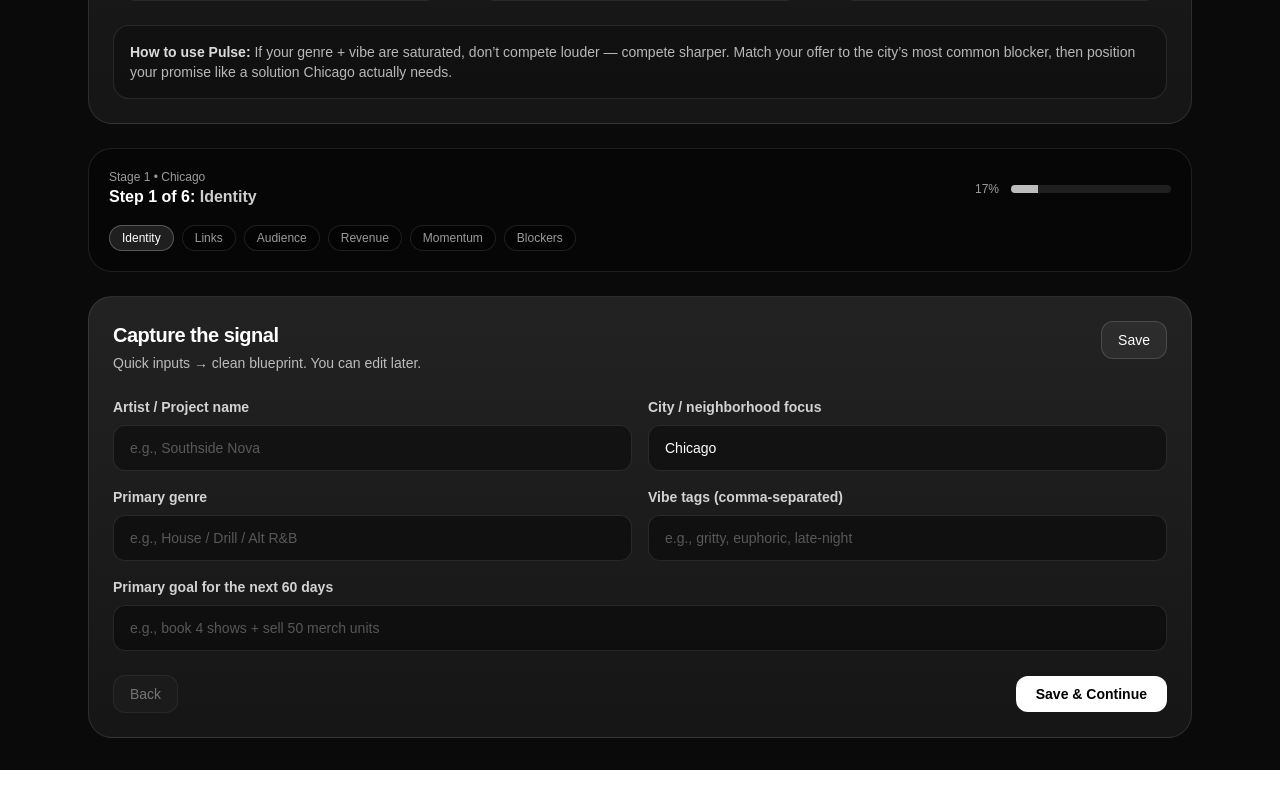
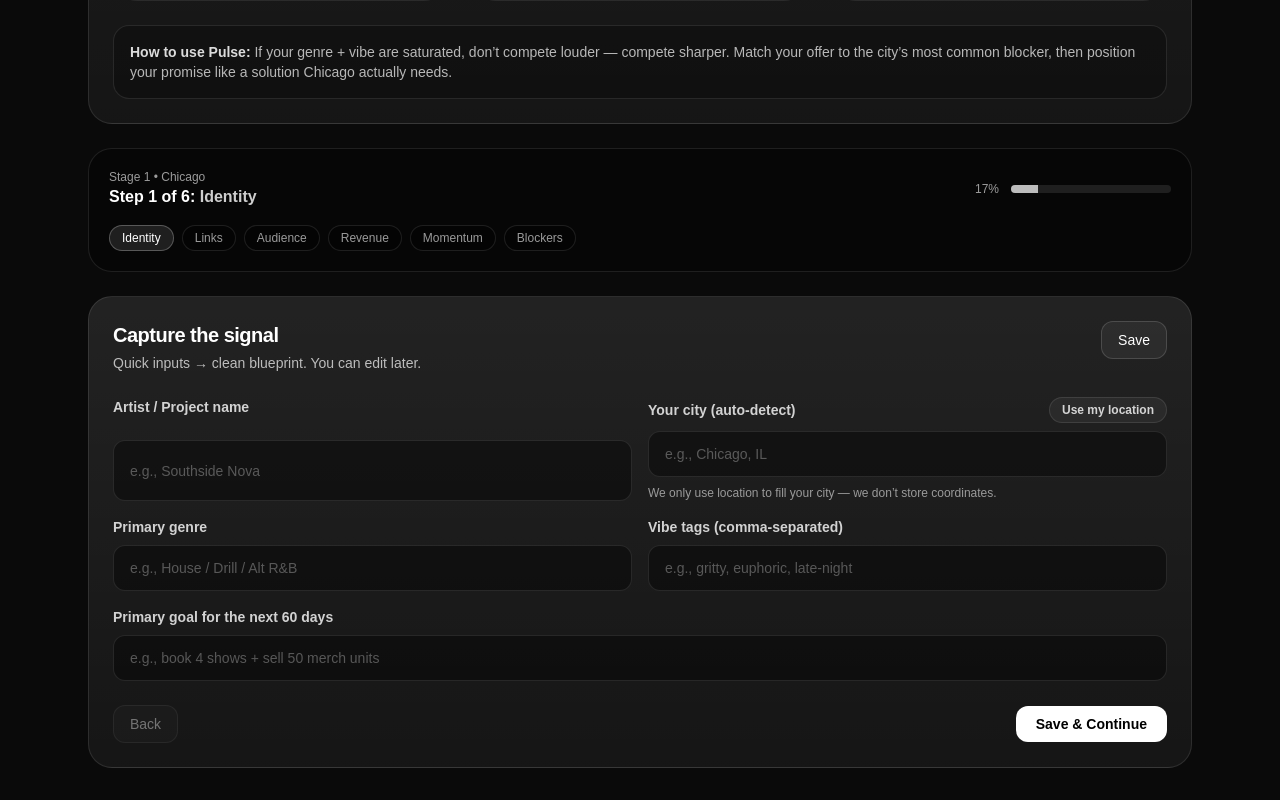
Before and after one commit to vincentcrosswell-gif/truthradeo, a Next.js app: page /dashboard in a window 1280 px wide. Shown: the part 931-1731 px from the top of the page. Before the commit the page ends 1701 px from the top, so only its background shows below. Built offline with nearby package versions, Linux system fonts and the light colour scheme; no server answers; the database is empty.

Commit message:
Add city auto-detect to SnapshotWizard

```diff
--- /dev/null
+++ b/app/api/geo/reverse/route.ts
@@ -0,0 +1,48 @@
+import { NextResponse } from "next/server";
+
+export async function POST(req: Request) {
+  try {
+    const { lat, lng } = (await req.json()) as { lat?: number; lng?: number };
+
+    if (typeof lat !== "number" || typeof lng !== "number") {
+      return NextResponse.json({ error: "Missing lat/lng" }, { status: 400 });
+    }
+
+    // OpenStreetMap Nominatim reverse geocode (no API key)
+    const url = `https://nominatim.openstreetmap.org/reverse?format=jsonv2&lat=${lat}&lon=${lng}`;
+
+    const res = await fetch(url, {
+      headers: {
+        "User-Agent": "TruthRadeo/1.0 (truthradeo.com)",
+        "Accept-Language": "en",
+      },
+      cache: "no-store",
+    });
+
+    if (!res.ok) {
+      return NextResponse.json({ error: "Geocode failed" }, { status: 502 });
+    }
+
+    const data = await res.json();
+    const addr = data?.address || {};
+
+    const city =
+      addr.city ||
+      addr.town ||
+      addr.village ||
+      addr.hamlet ||
+      addr.municipality ||
+      "";
+    const region = addr.state || addr.region || "";
+    const country = addr.country || "";
+
+    return NextResponse.json({
+      city,
+      region,
+      country,
+      display: [city, region].filter(Boolean).join(", "),
+    });
+  } catch {
+    return NextResponse.json({ error: "Server error" }, { status: 500 });
+  }
+}
--- a/app/dashboard/snapshot/SnapshotWizard.tsx
+++ b/app/dashboard/snapshot/SnapshotWizard.tsx
@@ -52,7 +52,7 @@ export default function SnapshotWizard() {
 
   const [data, setData] = useState<Snapshot>({
     artistName: "",
-    cityArea: "Chicago",
+    cityArea: "", // now auto-detect / manual (was "Chicago")
     genre: "",
     vibeTags: "",
     primaryGoal: "",
@@ -118,7 +118,6 @@ export default function SnapshotWizard() {
     });
 
     if (!res.ok) {
-      // Try to read json error, fallback to generic.
       let msg = "Could not save snapshot to server.";
       try {
         const j = await res.json();
@@ -147,11 +146,8 @@ export default function SnapshotWizard() {
     setServerError(null);
 
     try {
-      // keep local backup too
       saveLocal();
       await saveToServer();
-
-      // Go to summary page that reads from DB
       router.push("/dashboard/snapshot/summary");
     } catch (e: any) {
       setServerError(e?.message ?? "Something went wrong saving your snapshot.");
@@ -249,24 +245,27 @@ export default function SnapshotWizard() {
                 onChange={(v) => update("artistName", v)}
                 placeholder="e.g., Southside Nova"
               />
-              <Field
-                label="City / neighborhood focus"
+
+              {/* ✅ Location auto-detect replaces neighborhood typing */}
+              <LocationPicker
                 value={data.cityArea}
                 onChange={(v) => update("cityArea", v)}
-                placeholder="e.g., Pilsen / Logan Square"
               />
+
               <Field
                 label="Primary genre"
                 value={data.genre}
                 onChange={(v) => update("genre", v)}
                 placeholder="e.g., House / Drill / Alt R&B"
               />
+
               <Field
                 label="Vibe tags (comma-separated)"
                 value={data.vibeTags}
                 onChange={(v) => update("vibeTags", v)}
                 placeholder="e.g., gritty, euphoric, late-night"
               />
+
               <Field
                 className="md:col-span-2"
                 label="Primary goal for the next 60 days"
@@ -438,6 +437,93 @@ export default function SnapshotWizard() {
   );
 }
 
+function LocationPicker({
+  value,
+  onChange,
+}: {
+  value: string;
+  onChange: (v: string) => void;
+}) {
+  const [status, setStatus] = useState<string>("");
+
+  async function useMyLocation() {
+    setStatus("Detecting your city...");
+    if (!("geolocation" in navigator)) {
+      setStatus("Geolocation not supported. Type your city instead.");
+      return;
+    }
+
+    navigator.geolocation.getCurrentPosition(
+      async (pos) => {
+        try {
+          const lat = pos.coords.latitude;
+          const lng = pos.coords.longitude;
+
+          const res = await fetch("/api/geo/reverse", {
+            method: "POST",
+            headers: { "Content-Type": "application/json" },
+            body: JSON.stringify({ lat, lng }),
+          });
+
+          const json = await res.json();
+
+          if (!res.ok) {
+            setStatus("Could not detect city. Type it manually.");
+            return;
+          }
+
+          const display = String(json?.display ?? "").trim();
+          if (display) {
+            onChange(display);
+            setStatus("City detected ✓");
+            setTimeout(() => setStatus(""), 1500);
+          } else {
+            setStatus("Could not detect city. Type it manually.");
+          }
+        } catch {
+          setStatus("Could not detect city. Type it manually.");
+        }
+      },
+      () => {
+        setStatus("Location permission denied. Type your city manually.");
+      },
+      { enableHighAccuracy: false, timeout: 8000 }
+    );
+  }
+
+  return (
+    <label className="grid gap-2">
+      <div className="flex items-center justify-between gap-3">
+        <span className="text-sm font-semibold text-white/80">
+          Your city (auto-detect)
+        </span>
+        <button
+          type="button"
+          onClick={useMyLocation}
+          className="rounded-full border border-white/10 bg-white/5 px-3 py-1 text-xs font-semibold text-white/80 hover:bg-white/10"
+        >
+          Use my location
+        </button>
+      </div>
+
+      <input
+        value={value}
+        onChange={(e) => onChange(e.target.value)}
+        placeholder="e.g., Chicago, IL"
+        className="rounded-xl border border-white/10 bg-black/40 px-4 py-3 text-sm text-white placeholder:text-white/30 outline-none focus:border-white/25"
+      />
+
+      {status ? (
+        <div className="text-xs text-white/60">{status}</div>
+      ) : (
+        <div className="text-xs text-white/55">
+          We only use location to fill your city — we don’t store coordinates.
+        </div>
+      )}
+    </label>
+  );
+}
+
 function Field({
   label,
   value,
```
